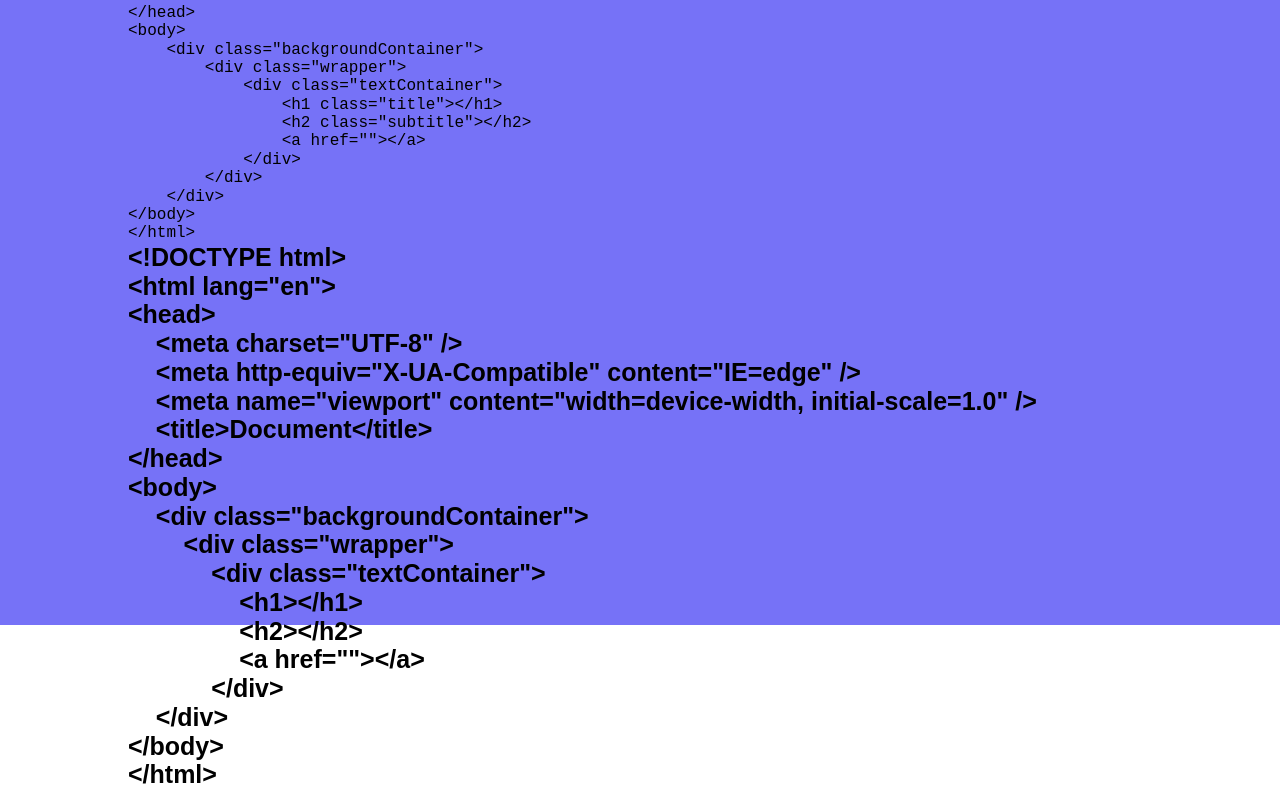
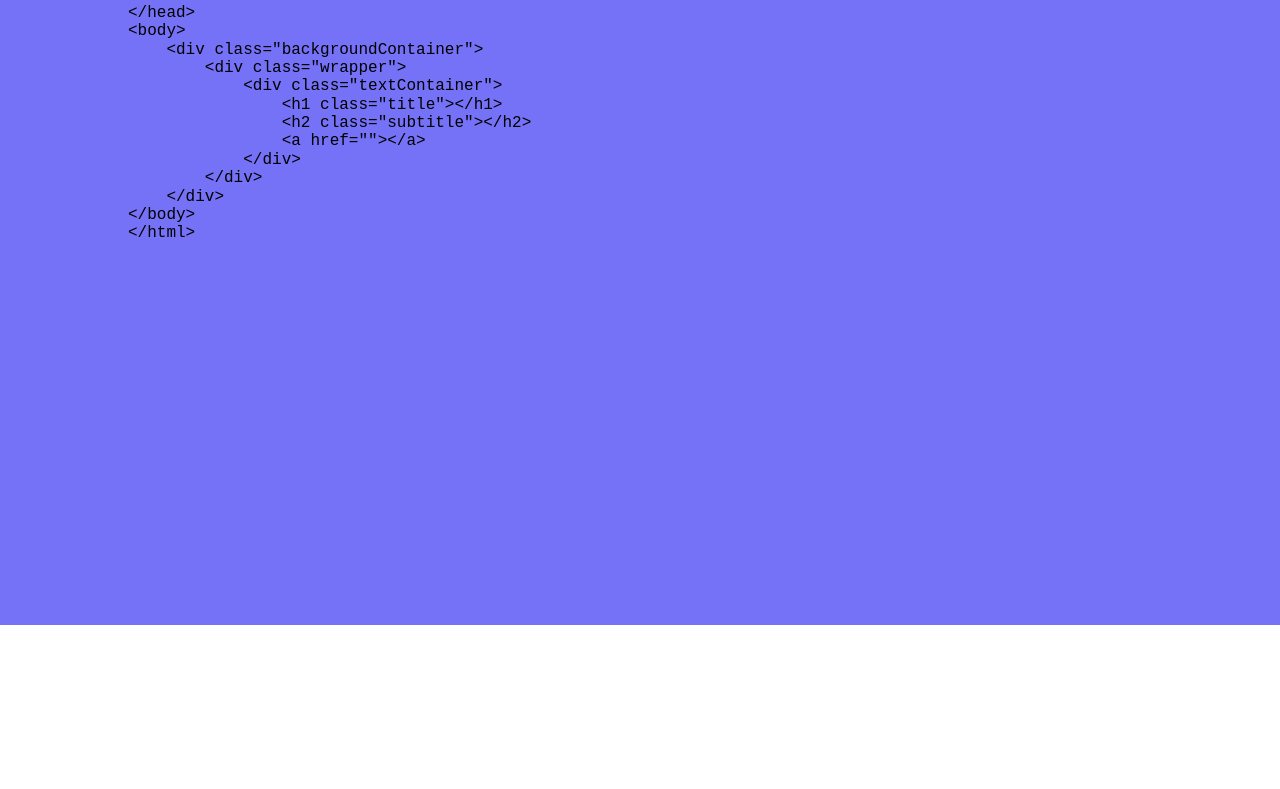
Before and after one commit to Project-Four/webDevInProgress, a React (Create React App) app: page /main in a window 1280 px wide. Shown: the part 975-1764 px from the top of the page. After the commit the page ends 1600 px from the top, so only its background shows below. Built offline with nearby package versions, Linux system fonts and the light colour scheme.

Commit message:
deleted old copying html section

```diff
--- a/src/App.css
+++ b/src/App.css
@@ -104,7 +104,6 @@ h1 {
 }
 
 h2 {
-    font-family: 'Barlow', sans-serif;
     font-size: 25px;
     line-height: 40px;
 
@@ -359,8 +358,7 @@ main {
     position: absolute;
     display: flex;
     flex-direction: column;
-    overflow-y: scroll
-
+    overflow-y: scroll;
 }
 
 .textForm {
--- a/src/Download.js
+++ b/src/Download.js
@@ -17,49 +17,10 @@ const Download = ({userBackground, userText, inputFields}) => {
                             )
                         })}            &lt;/div&gt;<br/>        &lt;/div&gt;<br/>    &lt;/div&gt;<br/>&lt;/body&gt;<br/>&lt;/html&gt;<br/>
                         </code></pre>
-
-
-
-                        {/* HEAD */}
-                        <pre>
-                            <p>&lt;!DOCTYPE html&gt;</p>
-                            <p>&lt;html lang="en"&gt;</p>
-                            <p>&lt;head&gt;</p>
-                            <p>    &lt;meta charset="UTF-8" /&gt;</p>
-                            <p>    &lt;meta http-equiv="X-UA-Compatible" content="IE=edge" /&gt;</p>
-                            <p>    &lt;meta name="viewport" content="width=device-width, initial-scale=1.0" /&gt;</p>
-                            <p>    &lt;title&gt;Document&lt;/title&gt;</p>
-                            <p>&lt;/head&gt;</p>
-
-                            {/* BODY */}
-                            <p>&lt;body&gt;</p>
-                            {/* BACKGROUND CONTAINER */}
-                            <p>    &lt;div class="backgroundContainer"&gt;</p>
-                            {/* WRAPPER */}
-                            <p>        &lt;div class="wrapper"&gt;</p>
-                            {/* TEXT CONTAINER */}
-                            <p>            &lt;div class="textContainer"&gt;</p>
-                            <p>                &lt;h1&gt;{userText.name}&lt;/h1&gt;</p>
-                            <p>                &lt;h2&gt;{userText.subtitle}&lt;/h2&gt;</p>
-                            {/* Map through links */}
-                            {inputFields.map((field, index) => {
-                                return (
-                                    <div key={index}>
-                                    <p>                &lt;a href="{field.link}"&gt;{field.websiteName}&lt;/a&gt;</p>
-                                    </div>
-                                )
-                            })}
-                            <p>            &lt;/div&gt;</p>
-                            <p>    &lt;/div&gt;</p>
-                            <p>&lt;/body&gt;</p>
-                            <p>&lt;/html&gt;</p>
-                        </pre>
                     </div>
 
                     <div className="copyCss">
-
-
-
+                        <p>CSS GOES HERE!</p>
                     </div>{/* END copyCss */}
                 </div>{/* END userCopy */}
             </div>
```
Lines whose indentation alone changed are shown as unchanged.
